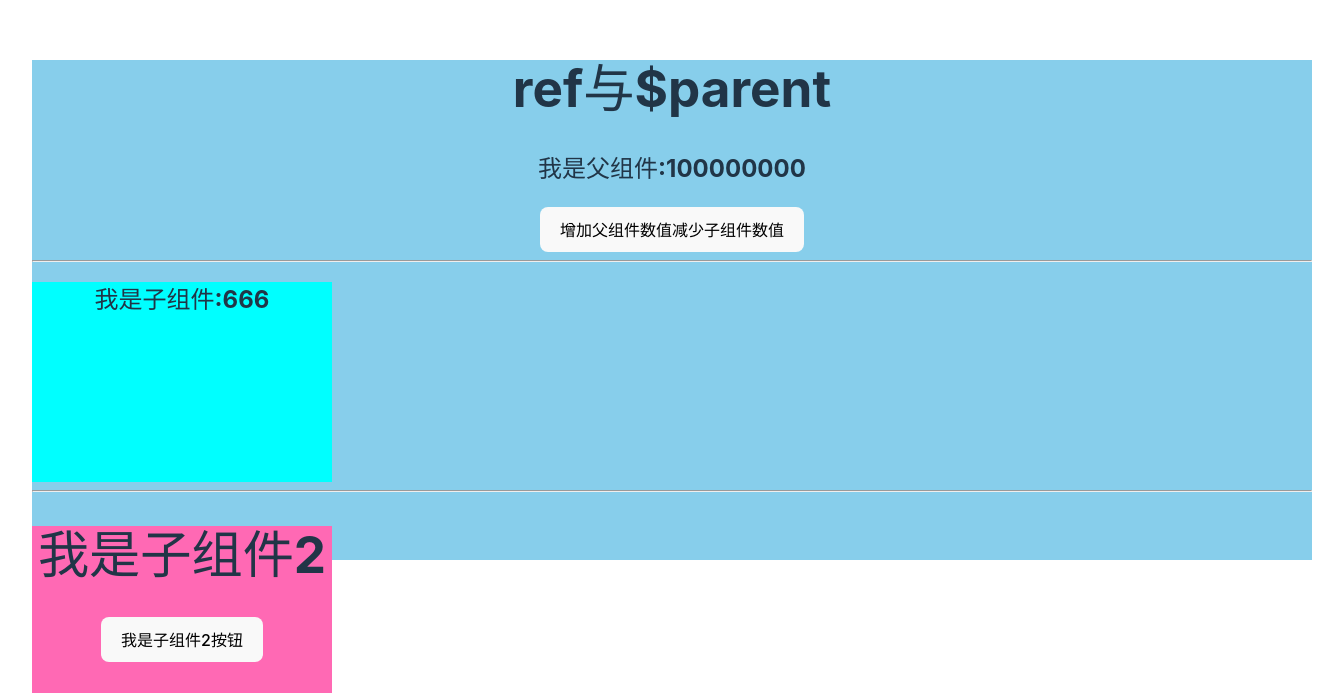
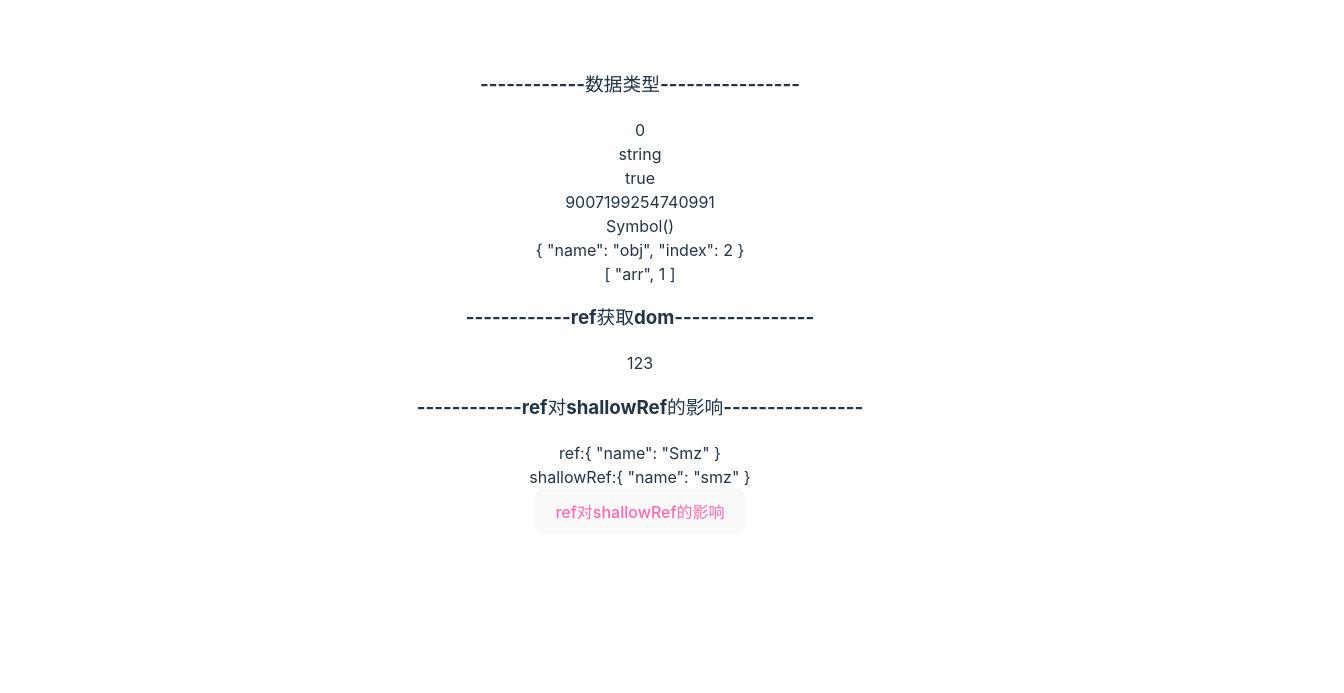
Before and after one commit to minzhongshi/study-miscellaneous, a Vue app in the folder Vue3+TS+pinia/vue3-学习/: page / in a window 1280 px wide. Shown: the part 107-800 px from the top of the page, 1344 px wide, since content can reach past the window. Built offline with nearby package versions, Linux system fonts and the light colour scheme.

Commit message:
vue3 ref系列源码

```diff
--- a/Vue3+TS+pinia/vue3-学习/src/App.vue
+++ b/Vue3+TS+pinia/vue3-学习/src/App.vue
@@ -5,7 +5,7 @@ import EventBusTest from "./views/组件通讯/03_custom-bus/EventBusTest.vue";
 import ModelTest from "./views/组件通讯/04_v-model/ModelTest.vue";
 import AttrsListenersText from "./views/组件通讯/05_userAttrs/AttrsListenersText.vue";
 import RefChildrenParentText from "./views/组件通讯/06_ref-children-parent/RefChildrenParentText.vue";
-import Ref from "./views/vue3_响应式/ref.vue";
+import Ref from "./views/vue3_响应式/ref全家桶/ref.vue";
 </script>
 
 <template>
@@ -14,8 +14,8 @@ import Ref from "./views/vue3_响应式/ref.vue";
 <!--  <EventBusTest/>-->
 <!--  <ModelTest/>-->
 <!--  <AttrsListenersText/>-->
-<!--  <ref/>-->
-  <RefChildrenParentText></RefChildrenParentText>
+  <ref/>
+<!--  <RefChildrenParentText></RefChildrenParentText>-->
 </template>
 
 <style scoped>
--- /dev/null
+++ b/Vue3+TS+pinia/vue3-学习/src/views/vue3_响应式/ref全家桶/ref.vue
@@ -0,0 +1,120 @@
+<script setup lang="ts">
+/**
+ * ref:
+ *     深层次的响应式,一般用来做普通类型的响应式如，除arr\object的数据类型，底层arr和object实现也是走reactive
+ *     可以获取dom元素具体使用场景在 组件通讯-->06_ref-children-parent中
+ * isRef:
+ *     用来判断某个对象是否为响应式对象 传入参数：变量，返回结果为：boolean
+ * shallowRef:
+ *     浅层次的响应式（只会在响应到 xxx.value）
+ *     第三方库对象代理不能用proxy时可以用这个
+ *     注：不能和ref混用，当两者变量同时出现在template中shallowRef会被影响视图的更新
+ *         ref底层调用triggerRefValue-->triggerEffects 使得强制更新收集的依赖，
+ * triggerRef:
+ *     强制更新收集的依赖
+ * customRef:
+ *     自定义响应式，浅层次的响应式
+ */
+import {ref, isRef, shallowRef, triggerRef, customRef, nextTick} from 'vue';
+import * as ts from "typescript/lib/tsserverlibrary";
+import LogLevel = ts.server.LogLevel;
+
+/**
+ * ref响应式数据类型
+ * @type {Ref<UnwrapRef<number>>}
+ */
+const number = ref(0);
+const string = ref('string');
+const boolean = ref(true);
+const bigint = ref(9007199254740991)
+const symbol = ref(Symbol())
+const Null = ref(null)
+const obj = ref({name:"obj",index:2})
+const arr = ref(['arr',1])
+console.log(number)
+console.log(string)
+console.log(boolean)
+console.log(bigint)
+console.log(symbol)
+console.log(Null)
+console.log(obj)
+console.log(arr);
+
+/**
+ * ref获取dom
+ */
+const dom = ref<HTMLDivElement>()
+nextTick(()=>{
+  console.log(dom.value?.innerText)
+})
+
+
+/**
+ * ref对shallowRef的影响
+ */
+const REF = ref({name:"Smz"})
+const ShallowRef = shallowRef({name: "smz"})
+const change = () =>{
+  // REF.value.name = 'ref'
+  ShallowRef.value.name = '被影响了'
+  // ShallowRef.value = {
+  //   name: "123"
+  // }
+  console.log(ShallowRef)
+}
+
+
+/**
+ * 立即执行函数
+ * isRef作用
+ */
+(() => {
+  console.log(isRef(arr))
+})()
+
+/**
+ * customRef
+ * @param value 响应式
+ * @track 收集依赖
+ * @trigger 触发依赖
+ * @constructor
+ */
+function MyRef<T>(value: T) {
+  return customRef((track, trigger)=>{
+    return {
+      get() {
+        track()
+        return value
+      },
+      set(newVal) {
+        // 添加代码
+        value = newVal
+        trigger()
+      }
+    }
+  })
+}
+</script>
+
+
+<template>
+  <h3>------------数据类型----------------</h3>
+  <div>{{number}}</div>
+  <div>{{string}}</div>
+  <div>{{boolean}}</div>
+  <div>{{bigint}}</div>
+  <div>{{symbol}}</div>
+  <div>{{Null}}</div>
+  <div>{{obj}}</div>
+  <div>{{arr}}</div>
+  <h3>------------ref获取dom----------------</h3>
+  <div ref="dom">123</div>
+  <h3>------------ref对shallowRef的影响----------------</h3>
+  <div>ref:{{REF}}</div>
+  <div>shallowRef:{{ShallowRef}}</div>
+  <button style="color: hotpink" @click="change">ref对shallowRef的影响</button>
+</template>
+
+<style scoped>
+
+</style>
```
Also changed, not shown: Vue3+TS+pinia/vue3-学习/src/views/vue3_响应式/ref.vue (deleted, +0 -26 lines), Vue3+TS+pinia/vue3-学习/src/views/vue3_响应式/ref全家桶/ref源码.ts (added, +93 -0 lines).
